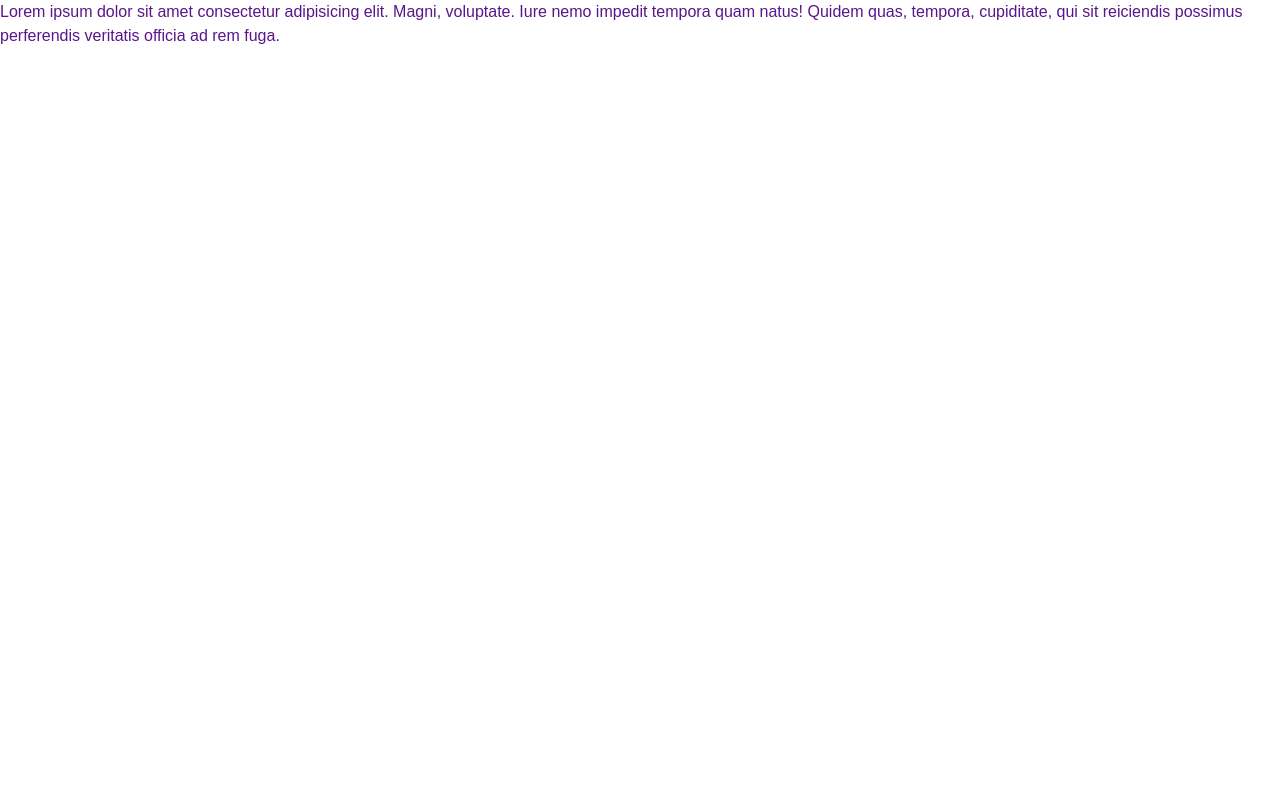
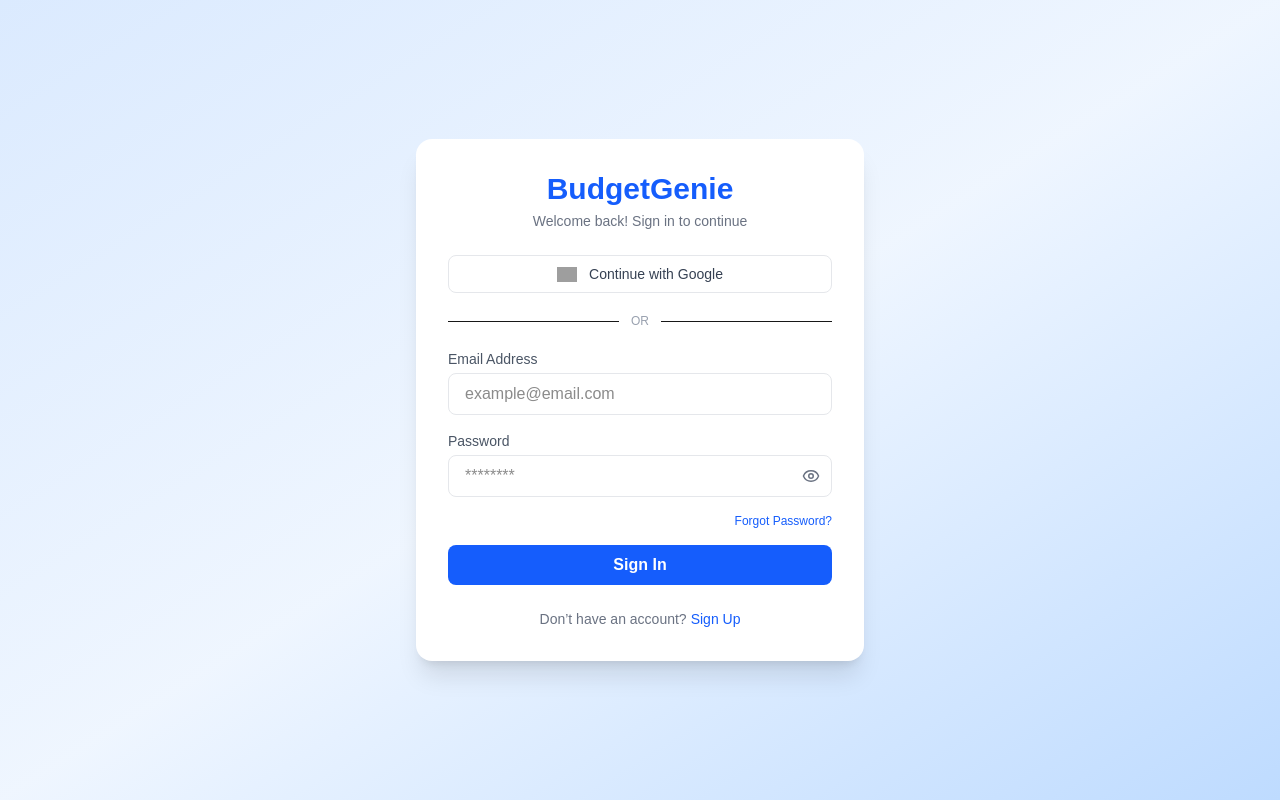
Before and after one commit to koladeFaith/budgetGenie, a Next.js app: page /login in a window 1280 px wide. Built offline with nearby package versions, Linux system fonts and the light colour scheme; grey boxes are pictures that could not be loaded.

Commit message:
Add SignUp component with placeholder content

```diff
--- a/app/login/page.tsx
+++ b/app/login/page.tsx
@@ -1,13 +1,101 @@
-import React from "react";
+"use client";
+import Image from "next/image";
+import Link from "next/link";
+import { Eye, EyeOff } from "lucide-react";
+import { useState } from "react";
 
-const Login = () => {
+export default function Login() {
+  const [showPassword, setShowPassword] = useState(false);
+
   return (
-    <div className="text-purple-900">
-      Lorem ipsum dolor sit amet consectetur adipisicing elit. Magni, voluptate.
-      Iure nemo impedit tempora quam natus! Quidem quas, tempora, cupiditate,
-      qui sit reiciendis possimus perferendis veritatis officia ad rem fuga.
+    <div className="min-h-screen flex items-center justify-center bg-linear-to-br from-blue-100 via-blue-50 to-blue-200 px-4">
+      {/* Card */}
+      <div className="w-full max-w-md bg-white rounded-2xl shadow-xl p-8">
+        {/* Logo / Title */}
+        <div className="text-center mb-6">
+          <h1 className="text-3xl font-bold text-blue-600">BudgetGenie</h1>
+          <p className="text-gray-500 text-sm mt-1">
+            Welcome back! Sign in to continue
+          </p>
+        </div>
+
+        {/* Google Sign In */}
+        <button className="w-full flex items-center justify-center gap-3 border border-gray-200 rounded-lg py-2 hover:bg-gray-50 transition mb-5">
+          <Image
+            src="https://www.svgrepo.com/show/475656/google-color.svg"
+            alt="Google logo"
+            width={20}
+            height={20}
+          />
+          <span className="text-sm font-medium text-gray-700">
+            Continue with Google
+          </span>
+        </button>
+
+        {/* Divider */}
+        <div className="flex items-center mb-5">
+          <div className="grow border-t"></div>
+          <span className="px-3 text-xs text-gray-400">OR</span>
+          <div className="grow border-t"></div>
+        </div>
+
+        {/* Form */}
+        <form className="space-y-4">
+          {/* Email */}
+          <div>
+            <label className="block text-sm text-gray-600 mb-1">
+              Email Address
+            </label>
+            <input
+              type="email"
+              placeholder="example@email.com"
+              className="w-full border border-gray-200 rounded-lg px-4 py-2 focus:ring-2 focus:ring-blue-500 outline-none"
+            />
+          </div>
+
+          {/* Password */}
+          <div>
+            <label className="block text-sm text-gray-600 mb-1">Password</label>
+
+            <div className="relative w-full">
+              <input
+                type={showPassword ? "text" : "password"}
+                placeholder="********"
+                className="w-full border border-gray-200 rounded-lg px-4 py-2 pr-10 focus:ring-2 focus:ring-blue-500 outline-none"
+              />
+
+              <button
+                type="button"
+                onClick={() => setShowPassword(!showPassword)}
+                className="absolute right-3 top-1/2 -translate-y-1/2 text-gray-500 hover:text-gray-700">
+                {showPassword ? <EyeOff size={18} /> : <Eye size={18} />}
+              </button>
+            </div>
+          </div>
+
+          {/* Forgot Password */}
+          <div className="flex justify-end">
+            <Link href="#" className="text-xs text-blue-600 hover:underline">
+              Forgot Password?
+            </Link>
+          </div>
+
+          {/* Sign In Button */}
+          <button
+            type="button"
+            className="w-full bg-blue-600 hover:bg-blue-700 text-white py-2 rounded-lg font-semibold transition">
+            Sign In
+          </button>
+        </form>
+
+        {/* Footer */}
+        <div className="text-center text-sm text-gray-500 mt-6">
+          Don’t have an account?
+          <Link href="/signup" className="text-blue-600 ml-1 hover:underline">
+            Sign Up
+          </Link>
+        </div>
+      </div>
     </div>
   );
-};
-
-export default Login;
+}
--- a/app/page.tsx
+++ b/app/page.tsx
@@ -144,9 +144,11 @@
                 financial goals effortlessly.
               </p>
               <div className="flex flex-col sm:flex-row gap-4">
-                <button className="bg-blue-600 text-white px-8 py-3 rounded-lg text-lg font-semibold hover:bg-blue-700 transition-colors cursor-pointer">
+                <Link
+                  href="/signup"
+                  className="bg-blue-600 text-white px-8 py-3 rounded-lg text-lg font-semibold hover:bg-blue-700 transition-colors cursor-pointer">
                   Get Started. It&apos;s free
-                </button>
+                </Link>
               </div>
             </div>
             <div className="flex justify-center">
--- a/app/signup/page.tsx
+++ b/app/signup/page.tsx
@@ -1,14 +1,103 @@
-import React from "react";
+"use client";
+import Image from "next/image";
+import Link from "next/link";
+import { Eye, EyeOff } from "lucide-react";
+import { useState } from "react";
+export default function Signup() {
+  const [showPassword, setShowPassword] = useState(false);
+  return (
+    <div className="min-h-screen flex items-center justify-center bg-linear-to-br from-blue-100 via-blue-50 to-blue-200 px-4">
+      {/* Card */}
+      <div className="w-full max-w-md bg-white rounded-2xl shadow-xl p-8">
+        {/* Logo / Title */}
+        <div className="text-center mb-6">
+          <h1 className="text-3xl font-bold text-blue-600">budgetGenie</h1>
+          <p className="text-gray-500 text-sm mt-1">
+            Create your account and take control of your finances
+          </p>
+        </div>
 
-const SignUp = () => {
-  return (
-    <div>
-      Lorem, ipsum dolor sit amet consectetur adipisicing elit. Sit rerum ea
-      officiis exercitationem veniam? Dicta obcaecati tempora repellat odio, rem
-      quibusdam, quae, consectetur voluptatibus voluptas provident fuga
-      reiciendis error quam?
+        {/* Google Sign Up */}
+        <button className="w-full flex items-center justify-center gap-3 border border-gray-200 rounded-lg py-2 hover:bg-gray-50 transition mb-5">
+          <Image
+            src="https://www.svgrepo.com/show/475656/google-color.svg"
+            alt="Google logo"
+            width={20}
+            height={20}
+          />
+          <span className="text-sm font-medium text-gray-700 cursor-pointer">
+            Sign up with Google
+          </span>
+        </button>
+
+        {/* Divider */}
+        <div className="flex items-center mb-5">
+          <div className="grow border-t"></div>
+          <span className="px-3 text-xs text-gray-400">OR</span>
+          <div className="grow border-t"></div>
+        </div>
+
+        {/* Form */}
+        <form className="space-y-4">
+          {/* Username */}
+          <div>
+            <label className="block text-sm text-gray-600 mb-1">Username</label>
+            <input
+              type="text"
+              placeholder="Enter username"
+              className="w-full border border-gray-200 rounded-lg px-4 py-2 focus:ring-2 focus:ring-blue-500 outline-none"
+            />
+          </div>
+
+          {/* Email */}
+          <div>
+            <label className="block text-sm text-gray-600 mb-1">
+              Email Address
+            </label>
+            <input
+              type="email"
+              placeholder="example@email.com"
+              className="w-full border border-gray-200 rounded-lg px-4 py-2 focus:ring-2 focus:ring-blue-500 outline-none"
+            />
+          </div>
+
+          {/* Password */}
+          <div>
+            <label className="block text-sm text-gray-600 mb-1">Password</label>
+            <div className="relative w-full">
+              <input
+                type={showPassword ? "text" : "password"}
+                placeholder="********"
+                className="w-full border border-gray-200 rounded-lg px-4 py-2 pr-10 focus:ring-2 focus:ring-blue-500 outline-none"
+              />
+
+              <button
+                type="button"
+                onClick={() => setShowPassword(!showPassword)}
+                className="absolute right-3 top-1/2 -translate-y-1/2 text-gray-500 hover:text-gray-700 cursor-pointer">
+                {showPassword ? <EyeOff size={18} /> : <Eye size={18} />}
+              </button>
+            </div>
+          </div>
+
+          {/* Sign Up Button */}
+          <button
+            type="button"
+            className="w-full bg-blue-600 hover:bg-blue-700 text-white py-2 rounded-lg font-semibold transition cursor-pointer">
+            Create Account
+          </button>
+        </form>
+
+        {/* Footer */}
+        <div className="text-center text-sm text-gray-500 mt-6">
+          Already have an account?
+          <Link
+            href="/login"
+            className="text-blue-600 ml-1 cursor-pointer hover:underline">
+            Sign In
+          </Link>
+        </div>
+      </div>
     </div>
   );
-};
-
-export default SignUp;
+}
--- a/package.json
+++ b/package.json
@@ -9,6 +9,7 @@
     "lint": "eslint"
   },
   "dependencies": {
+    "lucide-react": "^0.577.0",
     "next": "16.1.7",
     "react": "19.2.3",
     "react-dom": "19.2.3",
```
Also changed, not shown: 1 other file (tests, documents, lock files or other folders).
